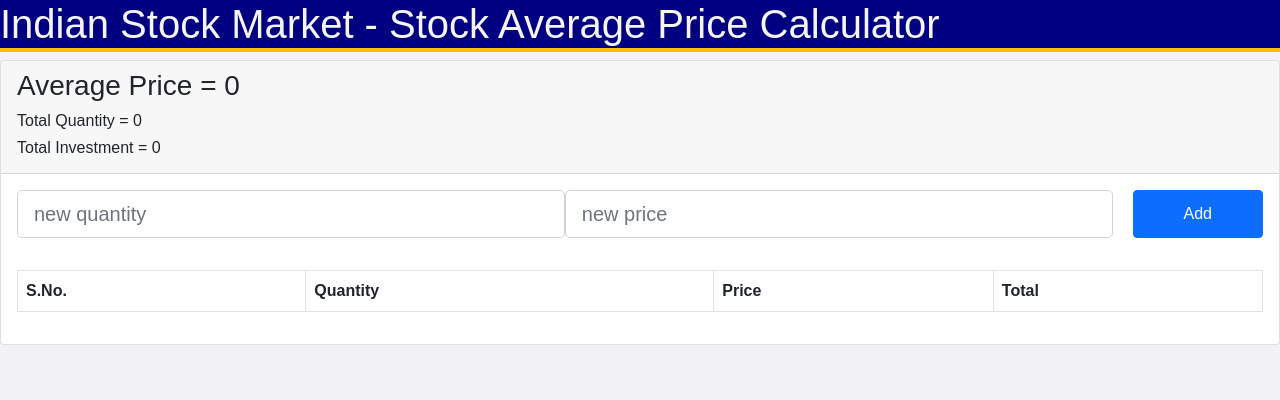
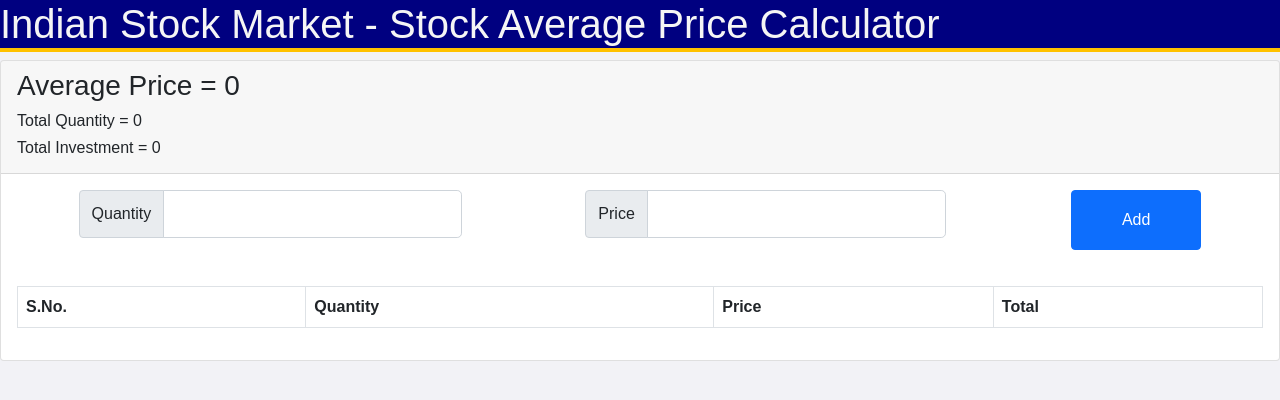
Before and after one commit to ga245004/indian-stock-market-stock-price-average-calculator, a React (Create React App) app: page / in a window 1280 px wide. Shown: the top 400 px of the page. Built offline with nearby package versions, Linux system fonts and the light colour scheme.

Commit message:
update input labels

```diff
--- a/src/components/StockEntry/StockEntry.css
+++ b/src/components/StockEntry/StockEntry.css
@@ -1,9 +1,13 @@
 .entry-form {
   display: flex;
   margin-bottom: 32px;
+  justify-content: space-around;
 }
 
 .entry-form .btn {
-  margin-left: 20px;
+  margin-left: 2px;
   padding: 0px 50px;
 }
+.entry-form .input-group {
+  width: auto;
+}
--- a/src/components/StockEntry/StockEntry.js
+++ b/src/components/StockEntry/StockEntry.js
@@ -1,5 +1,5 @@
 import React, { useState, useEffect } from "react";
-import { Card, Table, Form, Button } from "react-bootstrap";
+import { Card, Table, Form, Button, InputGroup } from "react-bootstrap";
 
 import "./StockEntry.css";
 
@@ -62,10 +62,14 @@ const StockEntry = () => {
         </Card.Header>
         <Card.Body>
           <div className="entry-form">
+            <InputGroup className="mb-3">
+              <InputGroup.Text id="new-quantity">Quantity</InputGroup.Text>
               <Form.Control
                 size="lg"
                 type="text"
-              placeholder="new quantity"
+                aria-label="new quantity"
+                aria-describedby="new-quantity"
+                placeholder=""
                 value={newQuantity}
                 onChange={({ target }) => {
                   console.log(target, target.value);
@@ -73,10 +77,15 @@ const StockEntry = () => {
                   setNewQuantity(value);
                 }}
               />
+            </InputGroup>
+            <InputGroup className="mb-3">
+              <InputGroup.Text id="new-quantity">Price</InputGroup.Text>
               <Form.Control
                 size="lg"
                 type="text"
-              placeholder="new price"
+                aria-label="new price"
+                aria-describedby="new-price"
+                placeholder=""
                 value={newPrice}
                 onChange={({ target }) => {
                   console.log(target, target.value);
@@ -84,9 +93,12 @@ const StockEntry = () => {
                   setNewPrice(value);
                 }}
               />
+            </InputGroup>
+            <InputGroup className="mb-1">
               <Button variant="primary" type="submit" onClick={AddEntry}>
                 Add
               </Button>
+            </InputGroup>
           </div>
           <Table striped bordered hover>
             <thead>
```
Lines whose indentation alone changed are shown as unchanged.
